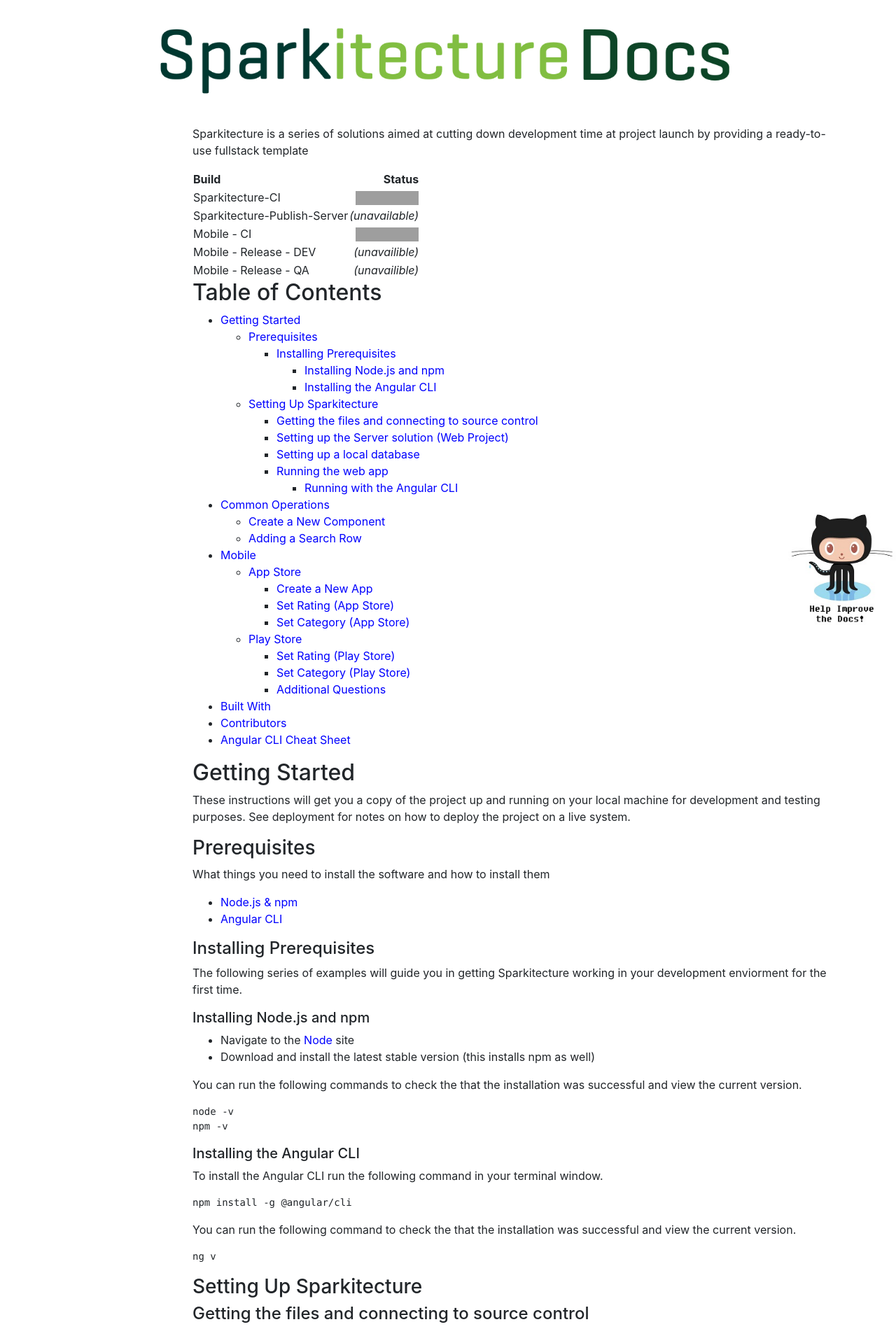
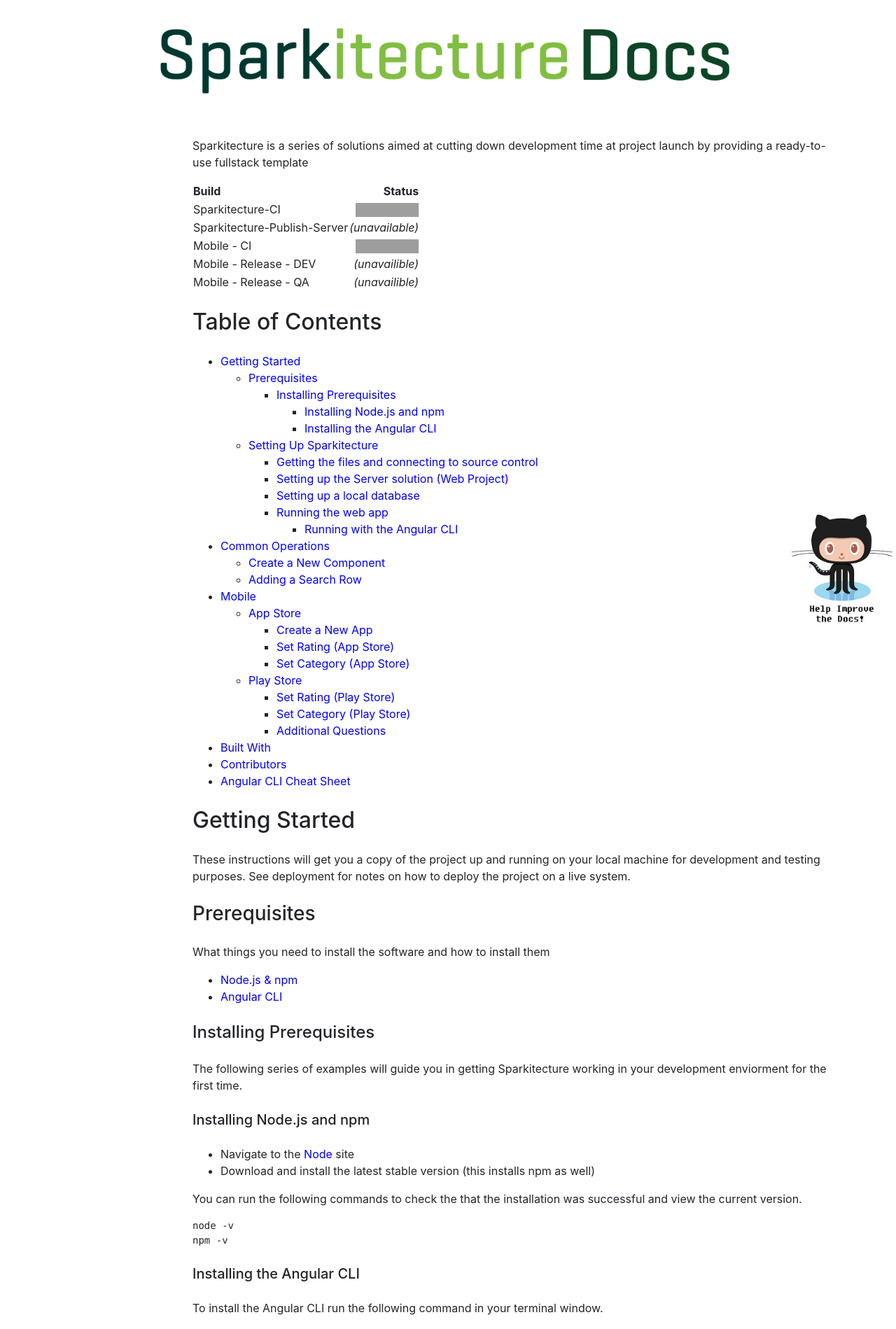
Before and after one commit to Sparkitecture/SparkitectureDocs, a Jekyll site: the page built from README.md, in a window 1280 px wide. Shown: the top 1899 px of the page at 70% size. Built offline with Jekyll 4.4.1, drawn with Linux system fonts in a browser that asks for light colours; our own code applies the rules of GitHub Pages for plain Markdown files; grey boxes are pictures that could not be loaded.

Commit message:
adjusted header spacing

```diff
--- a/Assets/Styles/site.css
+++ b/Assets/Styles/site.css
@@ -1,3 +1,7 @@
+.h1, .h2, .h3, .h4, .h5, .h6, h1, h2, h3, h4, h5, h6 {
+    margin: 25px 0px 25px 0px;
+}
+
 #btnTop {
     display: none;
     position: fixed;
```
